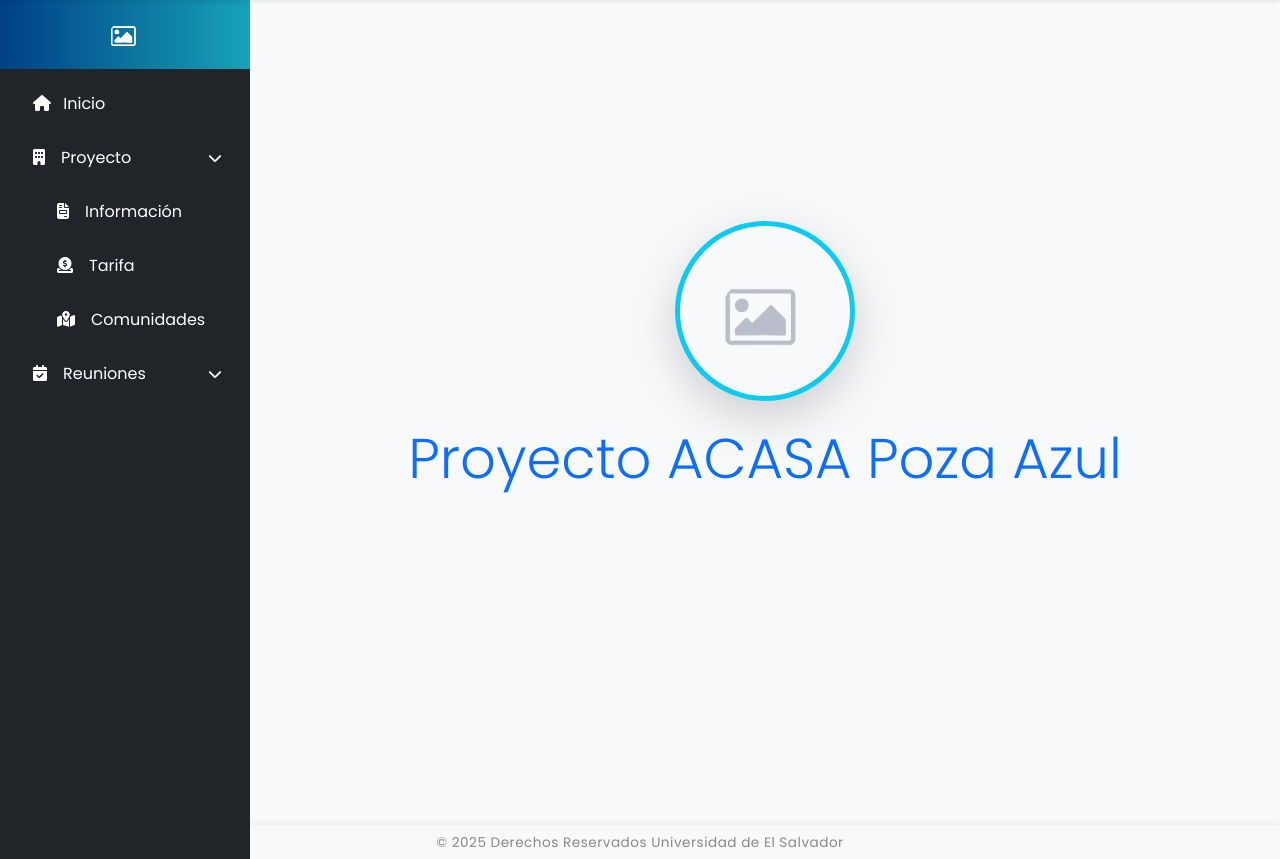
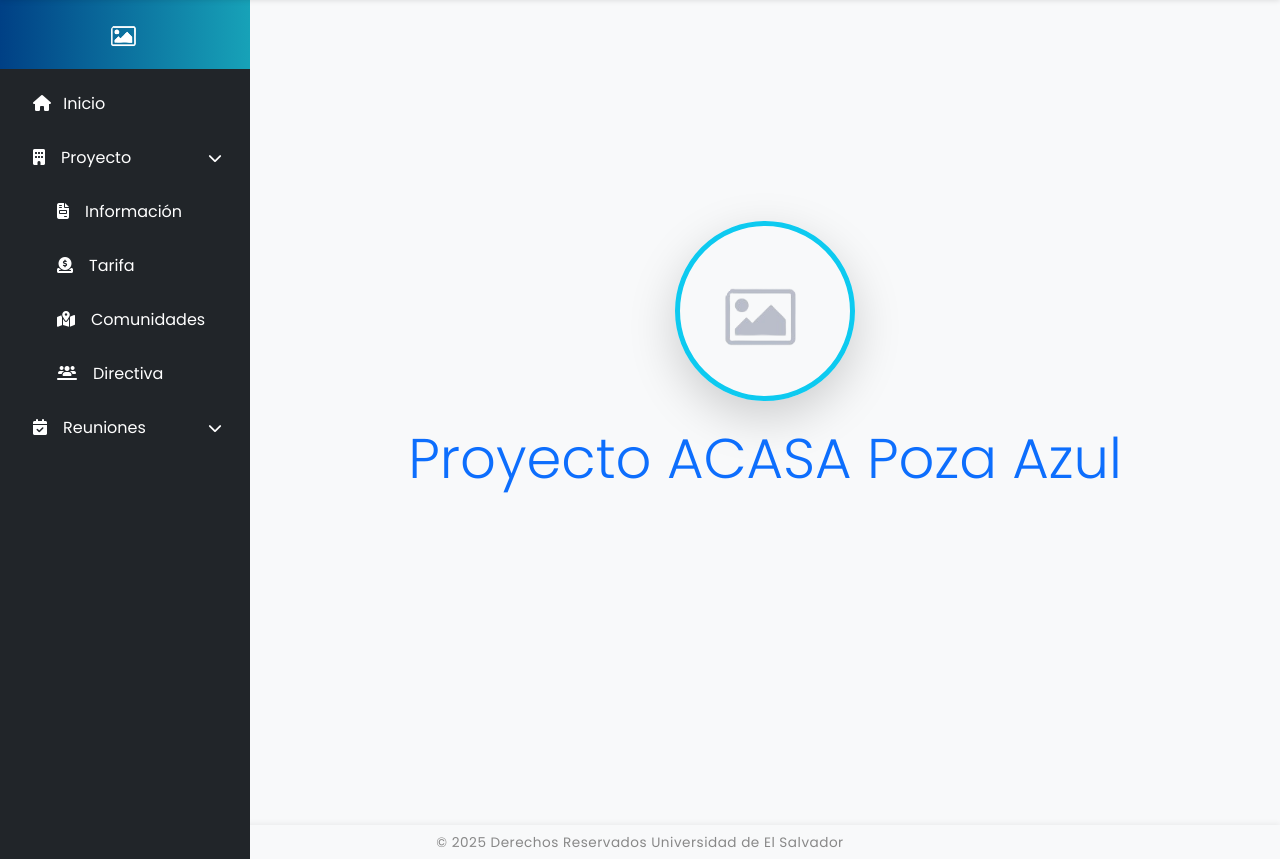
Before and after one commit to eugmerino/acasa-poza-azul, a Django app: page / in a window 1280 px wide, after a click on "Proyecto". Shown: the part 51-910 px from the top of the page. Run offline with Django 4.2, Linux system fonts and the light colour scheme; data that the repository does not hold is empty; some libraries are stand-ins or nearby versions.

Commit message:
[ADD] Option Directive

```diff
--- a/templates/base.html
+++ b/templates/base.html
@@ -93,6 +93,7 @@
           <a href="{% url 'project_info' %}"><i class="fa-solid fa-file-invoice me-3"></i>Información</a>
           <a href="{% url 'fee_list' %}"><i class="fa-solid fa-circle-dollar-to-slot me-3"></i>Tarifa</a>
           <a href="{% url 'community_list' %}"><i class="fa-solid fa-map-location-dot me-3"></i>Comunidades</a>
+          <a href="#"><i class="fa-solid fa-users-line me-3"></i>Directiva</a>
         </div>
 
         <a class="d-flex justify-content-between align-items-center" data-bs-toggle="collapse" href="#submenuReuniones">
```
